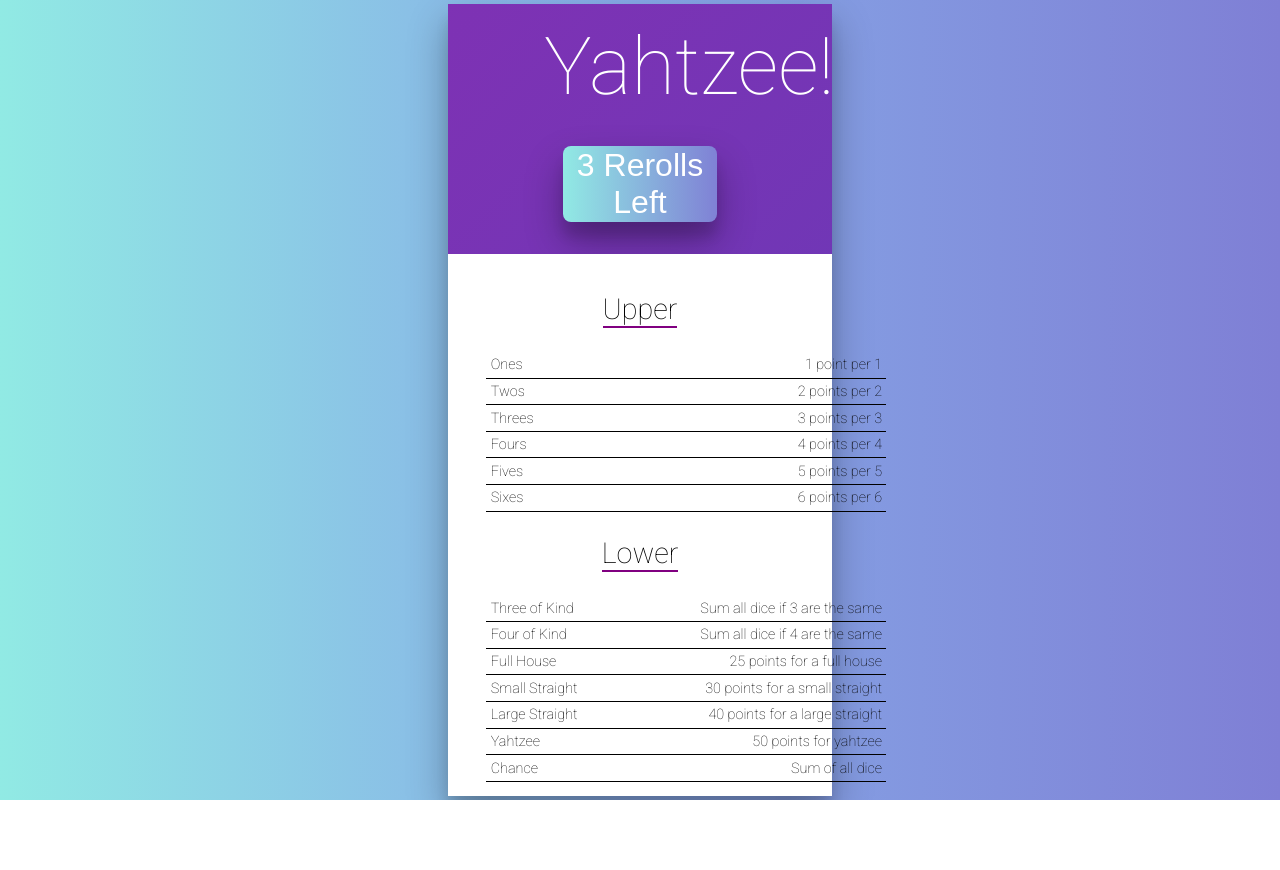
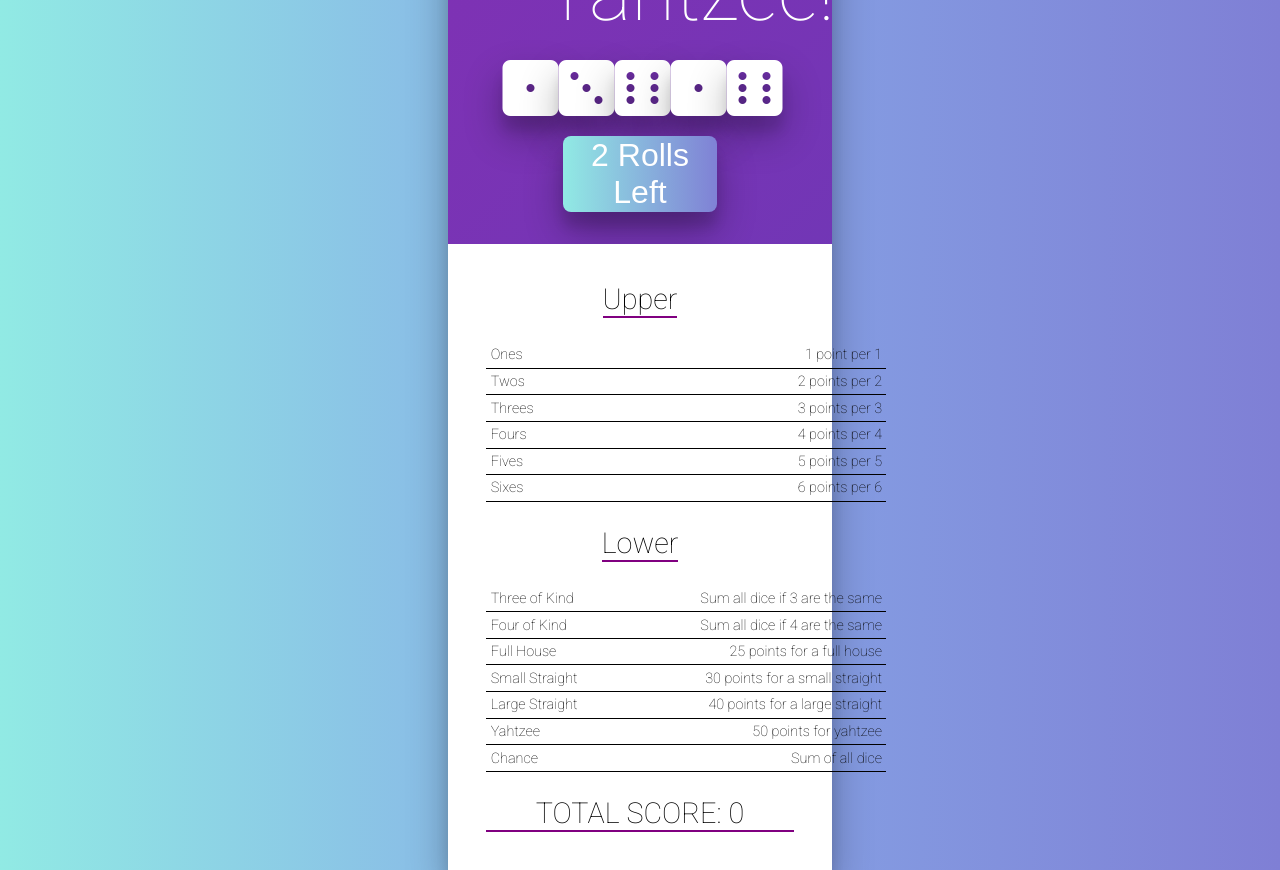
Before and after one commit to PrinceSumberia/react-yahtzee, a React (Create React App) app: page / in a window 1280 px wide. Before the commit the page ends 800 px from the top, so only its background shows below. Built offline with nearby package versions, Linux system fonts and the light colour scheme.

Commit message:
bug fixes

```diff
--- a/src/Dice.js
+++ b/src/Dice.js
@@ -14,6 +14,7 @@ class Dice extends Component {
 						idx={idx}
 						key={idx}
 						disabled={this.props.disabled}
+						rolling={this.props.rolling && !this.props.locked[idx]}
 					/>
 				))}
 			</div>
--- a/src/Die.css
+++ b/src/Die.css
@@ -37,7 +37,7 @@
   cursor: not-allowed;
 }
 
-/* @keyframes spin {
+@keyframes spin {
   0% {
     transform: rotate(0deg);
   }
@@ -45,4 +45,4 @@
   100% {
     transform: rotate(360deg);
   }
-} */
+}
--- a/src/Die.js
+++ b/src/Die.js
@@ -14,9 +14,10 @@ class Die extends Component {
 	// 	this.props.handleClick(this.props.idx);
 	// }
 	render() {
-		const { numberWords, locked, val, disabled } = this.props;
+		const { numberWords, locked, val, disabled, rolling } = this.props;
 		let classes = `Die fas fa-dice-${numberWords[val - 1]} fa-4x `;
 		if (locked) classes += 'Die-locked';
+		if (rolling) classes += 'Die-rolling';
 		return <i className={classes} disabled={disabled} onClick={() => this.props.handleClick(this.props.idx)} />;
 	}
 }
--- a/src/Game.js
+++ b/src/Game.js
@@ -10,9 +10,10 @@ class Game extends Component {
 	constructor(props) {
 		super(props);
 		this.state = {
-			dice: Array.from({ length: NUM_DICE }),
+			dice: Array.from({ length: NUM_DICE }).map((d) => 5),
 			locked: Array(NUM_DICE).fill(false),
 			rollsLeft: NUM_ROLLS,
+			rolling: false,
 			scores: {
 				ones: undefined,
 				twos: undefined,
@@ -32,6 +33,18 @@ class Game extends Component {
 		this.roll = this.roll.bind(this);
 		this.doScore = this.doScore.bind(this);
 		this.toggleLocked = this.toggleLocked.bind(this);
+		this.animateRoll = this.animateRoll.bind(this);
+		this.displayRollInfo = this.displayRollInfo.bind(this);
+	}
+
+	componentDidMount() {
+		this.animateRoll();
+	}
+
+	animateRoll() {
+		this.setState({ rolling: true }, () => {
+			setTimeout(this.roll, 1000);
+		});
 	}
 
 	roll(evt) {
@@ -39,13 +52,14 @@ class Game extends Component {
 		this.setState((st) => ({
 			dice: st.dice.map((d, i) => (st.locked[i] ? d : Math.ceil(Math.random() * 6))),
 			locked: st.rollsLeft > 1 ? st.locked : Array(NUM_DICE).fill(true),
-			rollsLeft: st.rollsLeft - 1
+			rollsLeft: st.rollsLeft - 1,
+			rolling: false
 		}));
 	}
 
 	toggleLocked(idx) {
 		// toggle whether idx is in locked or not
-		if (this.state.rollsLeft > 0) {
+		if (this.state.rollsLeft > 0 && !this.state.rolling) {
 			this.setState((st) => ({
 				locked: [ ...st.locked.slice(0, idx), !st.locked[idx], ...st.locked.slice(idx + 1) ]
 			}));
@@ -59,33 +73,40 @@ class Game extends Component {
 			rollsLeft: NUM_ROLLS,
 			locked: Array(NUM_DICE).fill(false)
 		}));
-		this.roll();
+		this.animateRoll();
+	}
+
+	displayRollInfo() {
+		const messages = [ '0 Rolls Left', '1 Roll Left', '2 Rolls Left', 'Starting Round' ];
+		return messages[this.state.rollsLeft];
 	}
 
 	render() {
+		const { dice, locked, rollsLeft, rolling, scores } = this.state;
 		return (
 			<div className="Game">
 				<header className="Game-header">
 					<h1 className="App-title">Yahtzee!</h1>
 					<section className="Game-dice-section">
 						<Dice
-							dice={this.state.dice}
-							locked={this.state.locked}
+							dice={dice}
+							locked={locked}
 							handleClick={this.toggleLocked}
-							disabled={this.state.rollsLeft === 0}
+							disabled={rollsLeft === 0}
+							rolling={rolling}
 						/>
 						<div className="Game-button-wrapper">
 							<button
 								className="Game-reroll"
-								disabled={this.state.locked.every((x) => x || this.state.rollsLeft <= 0)}
-								onClick={this.roll}
+								disabled={locked.every((x) => x || rollsLeft <= 0) || rolling}
+								onClick={this.animateRoll}
 							>
-								{this.state.rollsLeft} Rerolls Left
+								{this.displayRollInfo()}
 							</button>
 						</div>
 					</section>
 				</header>
-				<ScoreTable doScore={this.doScore} scores={this.state.scores} />
+				<ScoreTable doScore={this.doScore} scores={scores} />
 			</div>
 		);
 	}
--- a/src/ScoreTable.js
+++ b/src/ScoreTable.js
@@ -18,6 +18,16 @@ import {
 } from './Rules';
 
 class ScoreTable extends Component {
+	getTotalScore() {
+		const { scores } = this.props;
+		let totalScore = 0;
+		for (const key in scores) {
+			if (scores[key]) {
+				totalScore += scores[key];
+			}
+		}
+		return totalScore;
+	}
 	render() {
 		const { scores, doScore } = this.props;
 
@@ -115,6 +125,7 @@ class ScoreTable extends Component {
 						</tbody>
 					</table>
 				</section>
+				<h2> TOTAL SCORE: {this.getTotalScore()}</h2>
 			</div>
 		);
 	}
```
